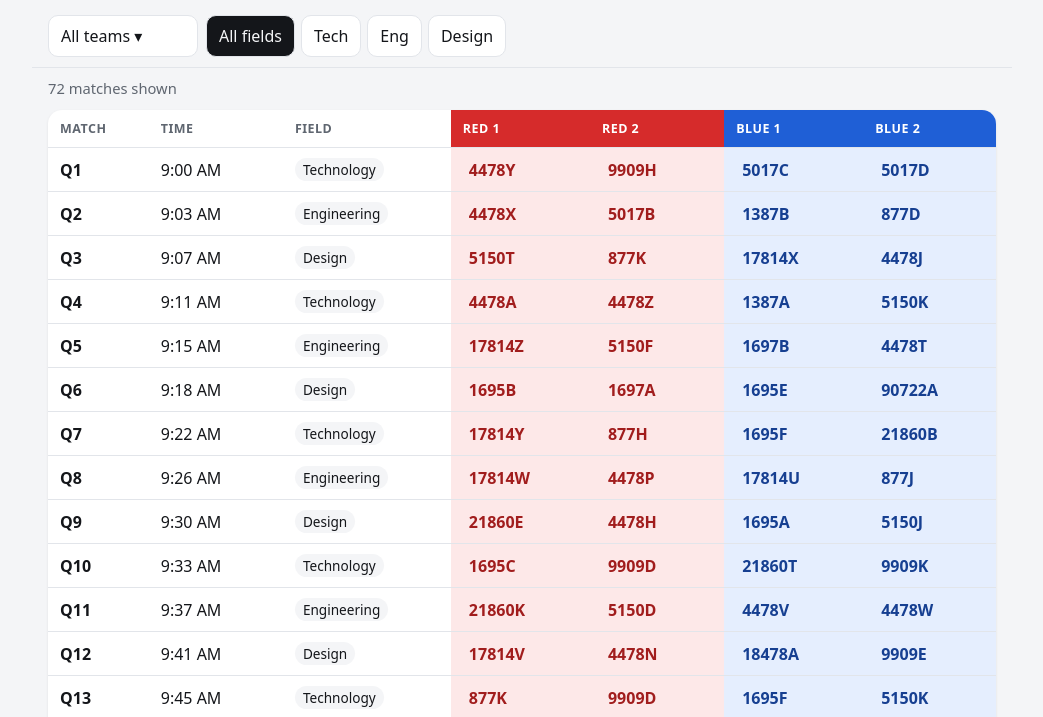
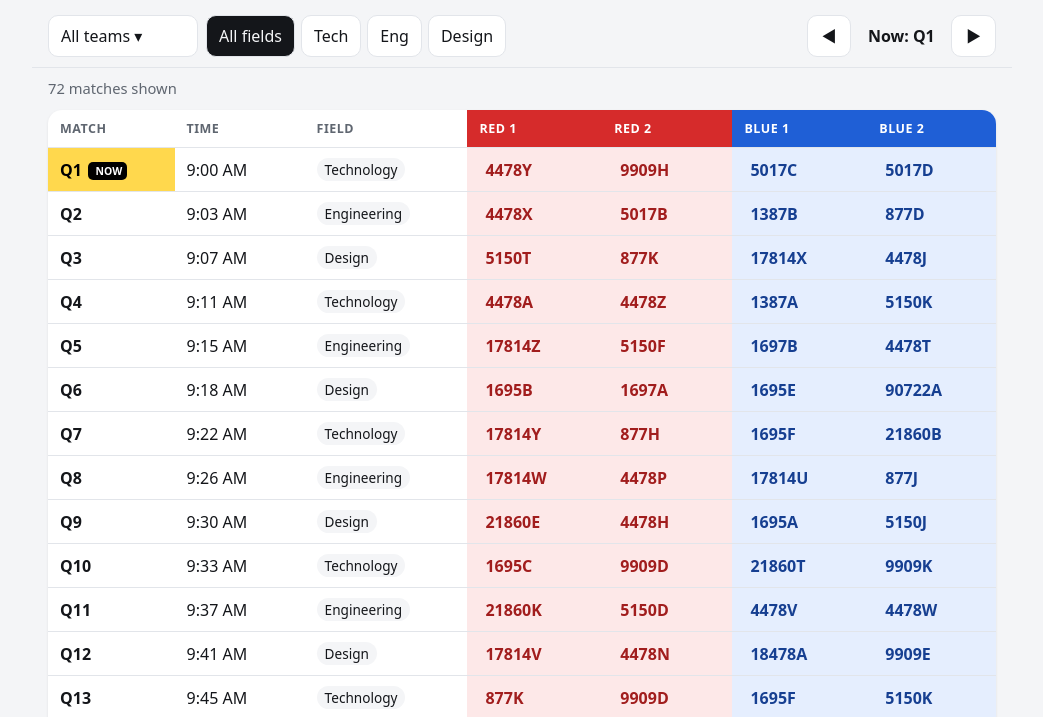
Before and after one commit to bill-carolinawild/recf-robotics-competition, a plain HTML site: page index.html in a window 1280 px wide. Shown: the part 80-797 px from the top of the page, without its empty margins (118-1161 px from the left). Drawn offline with Linux system fonts and the light colour scheme.

Commit message:
Add manual back/forward current-match controls
Co-Authored-By: Claude Opus 5.5 <noreply@anthropic.com>

```diff
--- a/index.html
+++ b/index.html
@@ -41,6 +41,11 @@ td.b{background:var(--blue-bg);color:var(--blue-ink);font-weight:700}
 td.m{font-weight:700}
 .team{cursor:pointer;border-radius:6px;padding:2px 6px}
 .team.sel{background:var(--hl);color:#000;outline:2px solid #000}
+.nav{margin-left:auto;display:flex;align-items:center;gap:6px}
+.nav button{padding:9px 14px}
+#cur{font-weight:700;min-width:5.5em;text-align:center;cursor:pointer}
+tr.cur td.m{background:var(--hl);color:#000}
+tr.cur td.m::after{content:" NOW";font-size:.65rem;background:#000;color:#fff;padding:2px 5px;border-radius:5px;margin-left:6px;vertical-align:middle}
 .field{display:inline-block;padding:2px 8px;border-radius:999px;background:var(--bg);font-size:.85rem}
 footer{color:var(--muted);font-size:.8rem;text-align:center;padding:0 16px 30px}
 /* Mobile cards */
@@ -76,6 +81,11 @@ footer{color:var(--muted);font-size:.8rem;text-align:center;padding:0 16px 30px}
   <button class="chip" data-f="Engineering">Eng</button>
   <button class="chip" data-f="Design">Design</button>
  </div>
+ <div class="nav">
+  <button id="prev" aria-label="Previous match">◀</button>
+  <span id="cur" title="Jump to current match"></span>
+  <button id="next" aria-label="Next match">▶</button>
+ </div>
 </div>
 <div class="summary" id="summary"></div>
 <main>
@@ -91,7 +101,8 @@ const teams=[...new Set(M.flatMap(x=>[...x.r,...x.b]))].sort((a,b)=>parseInt(a)-
 const picked=new Set();
 const msBtn=document.getElementById('msBtn'),msPanel=document.getElementById('msPanel'),msList=document.getElementById('msList');
 msList.innerHTML=teams.map(t=>`<label><input type="checkbox" value="${t}">${t}</label>`).join('');
-let field='';
+let field='';let cur=0;
+try{const c=parseInt(localStorage.getItem('cur'));if(c>=0&&c<M.length)cur=c}catch(e){}
 try{const s=JSON.parse(localStorage.getItem('teams')||'[]');s.forEach(t=>teams.includes(t)&&picked.add(t))}catch(e){}
 const q=new URLSearchParams(location.search).get('team');
 if(q){const qs=q.toUpperCase().split(',').filter(t=>teams.includes(t));if(qs.length){picked.clear();qs.forEach(t=>picked.add(t))}}
@@ -99,8 +110,10 @@ function cell(t,c){return `<td class="${c}"><span class="team${picked.has(t)?' s
 function render(){
  const list=M.filter(x=>(!picked.size||[...x.r,...x.b].some(t=>picked.has(t)))&&(!field||x.f===field));
  document.getElementById('rows').innerHTML=list.map(x=>
-  `<tr><td class="m">${x.m}</td><td class="t">${x.t}</td><td class="f"><span class="field">${x.f}</span></td>`+
+  `<tr id="m${M.indexOf(x)}"${M.indexOf(x)===cur?' class="cur"':''}><td class="m">${x.m}</td><td class="t">${x.t}</td><td class="f"><span class="field">${x.f}</span></td>`+
    x.r.map(t=>cell(t,'r')).join('')+x.b.map(t=>cell(t,'b')).join('')+`</tr>`).join('');
+ document.getElementById('cur').textContent=`Now: ${M[cur].m}`;
+ document.getElementById('prev').disabled=cur===0;document.getElementById('next').disabled=cur===M.length-1;
  msList.querySelectorAll('input').forEach(c=>c.checked=picked.has(c.value));
  const names=[...picked];
  msBtn.textContent=(names.length===0?'All teams':names.length<=2?names.join(', '):`${names.length} teams`)+' ▾';
@@ -110,6 +123,11 @@ function render(){
  else s.textContent=n;
  try{localStorage.setItem('teams',JSON.stringify(names))}catch(e){}
 }
+function step(d){cur=Math.max(0,Math.min(M.length-1,cur+d));try{localStorage.setItem('cur',cur)}catch(e){}render();showCur()}
+function showCur(){const r=document.getElementById('m'+cur);if(r)r.scrollIntoView({behavior:'smooth',block:'center'})}
+document.getElementById('prev').onclick=()=>step(-1);
+document.getElementById('next').onclick=()=>step(1);
+document.getElementById('cur').onclick=showCur;
 function toggle(t){picked.has(t)?picked.delete(t):picked.add(t)}
 function openPanel(o){msPanel.hidden=!o;msBtn.setAttribute('aria-expanded',o)}
 msBtn.onclick=()=>openPanel(msPanel.hidden);
```
